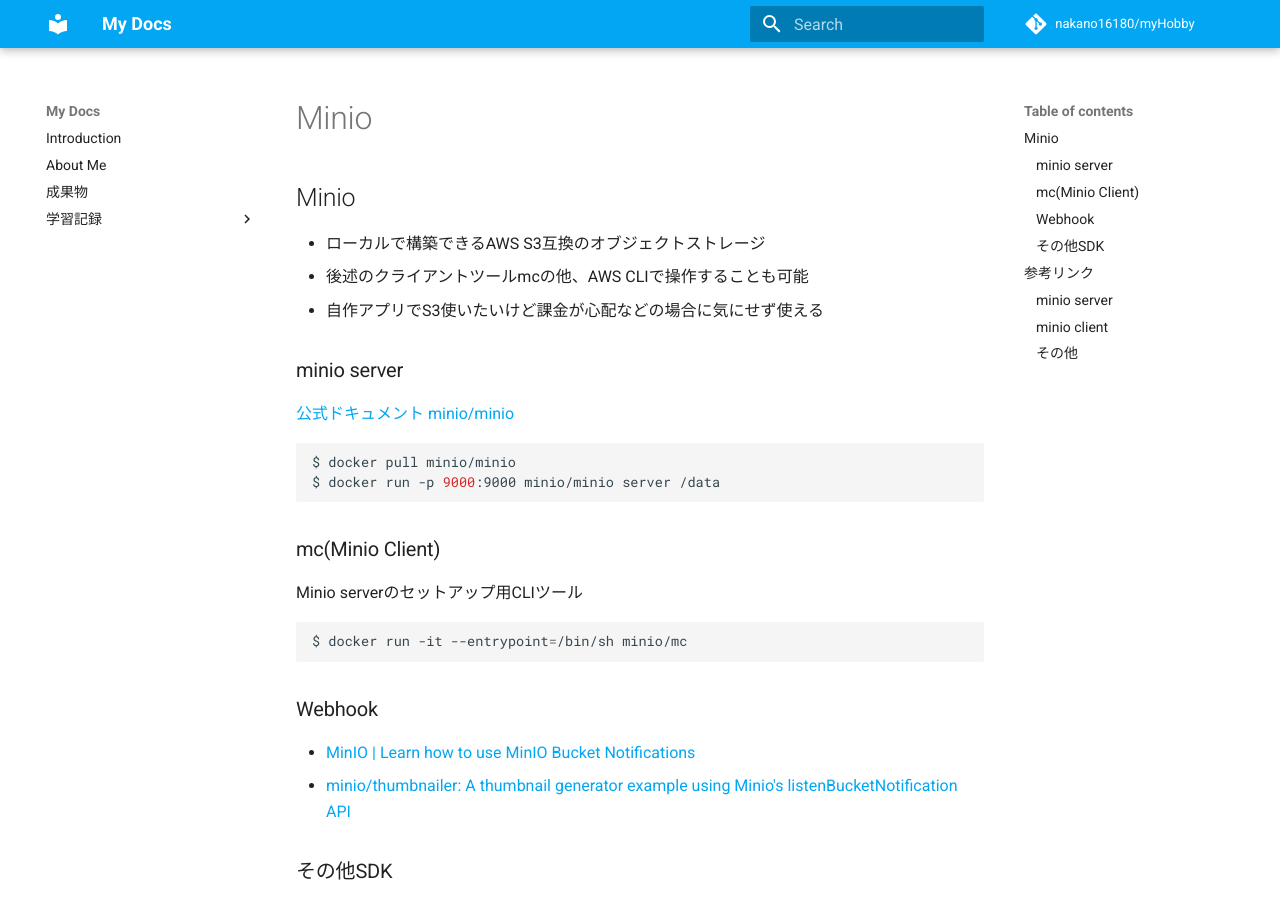
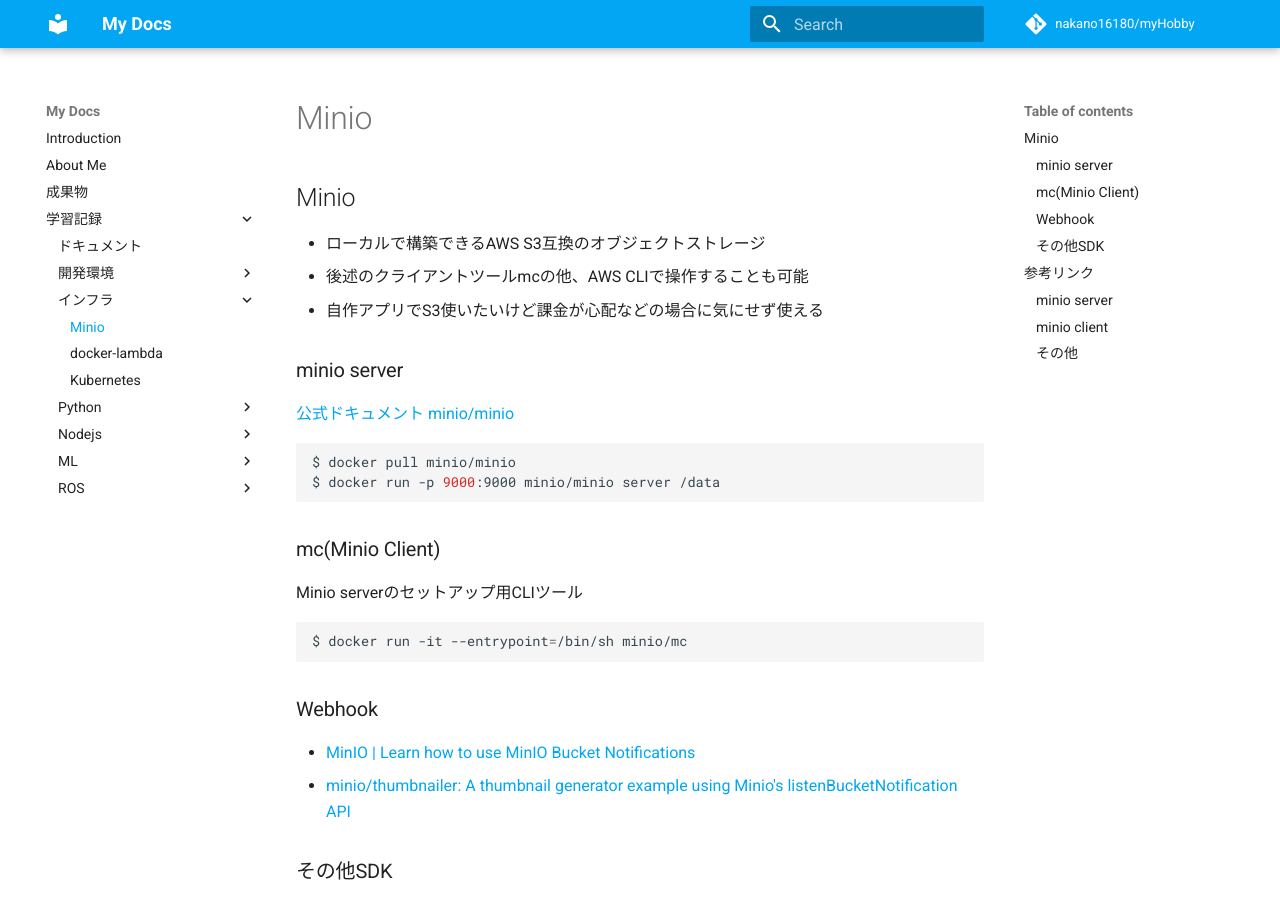
Before and after one commit to nakano16180/myHobby, an MkDocs documentation site: the page built from docs/dev/infra/minio.md, in a window 1280 px wide and 900 px high. Built offline with MkDocs 1.6.1 and Material for MkDocs 9.7.7, drawn with Linux system fonts in a browser that asks for light colours; comment, search, counter and statistics services are not loaded; some of the changed lines change nothing that is shown.

Commit message:
update mkdocs.yml

```diff
--- a/mkdocs.yml
+++ b/mkdocs.yml
@@ -56,10 +56,9 @@
           - Docker: ./dev/env/docker.md
           - Slack: ./dev/env/slack-extend.md
       - インフラ:
-          - AWS:
-              - Minio: ./dev/minio.md
-              - docker-lambda: ./dev/docker-lambda.md
-          - Kubernetes: ./dev/kubernetes.md
+          - Minio: ./dev/infra/minio.md
+          - docker-lambda: ./dev/infra/docker-lambda.md
+          - Kubernetes: ./dev/infra/kubernetes.md
       - Python:
           - python: ./Python/python.md
           - DB: ./Python/database.md
```
